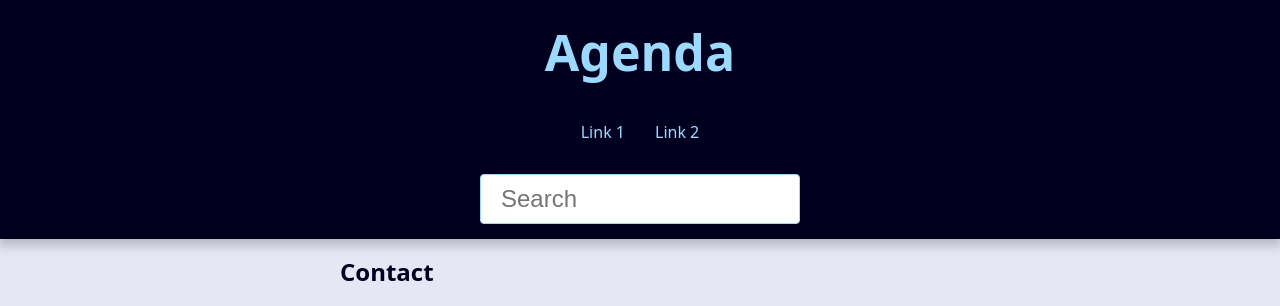
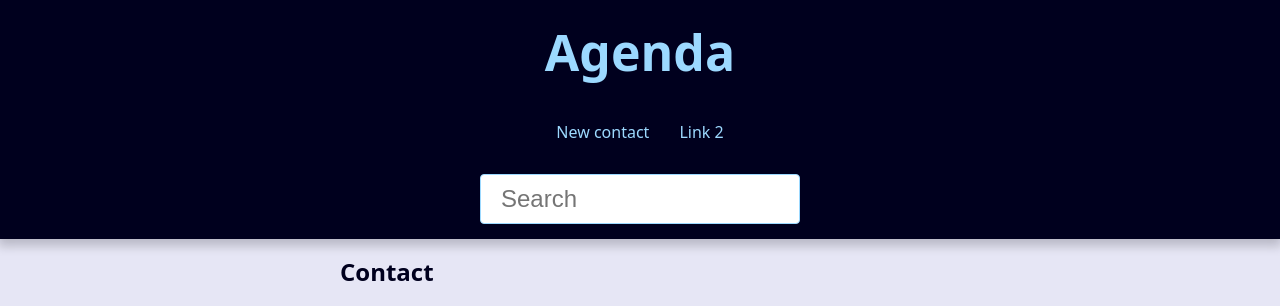
Before and after one commit to BigDave98/Django-Agenda, a Django app: page /contact/create in a window 1280 px wide. Shown: the top 306 px of the page. Run offline with Django 5.2, Linux system fonts and the light colour scheme; data that the repository does not hold is empty.

Commit message:
Creating 'Update' user fuction

```diff
--- a/base_templates/global/partials/header.html
+++ b/base_templates/global/partials/header.html
@@ -8,7 +8,7 @@
     <nav class="menu">
         <ul class="menu-list">
             <li class="menu-item">
-                <a href="" class="menu-link"> Link 1 </a>
+                <a href= {% url "contact:create" %} class="menu-link"> New contact </a>
             </li>
             <li class="menu-item">
                 <a href="" class="menu-link"> Link 2 </a>
--- a/contact/templates/contact/create.html
+++ b/contact/templates/contact/create.html
@@ -4,7 +4,7 @@
     <div class="form-wrapper">
         <h2>Contact</h2>
         <form
-            action="{% url "contact:create" %}"
+            action="{{ form_action }}"
             method="POST"
             anctype="multipart/form-data"
         >
--- a/contact/urls.py
+++ b/contact/urls.py
@@ -6,6 +6,9 @@ app_name = 'contact'
 urlpatterns = [
     path('search/', views.search, name = 'search'),
     path('', views.index, name = 'index'),
+
+    #CRUD
     path('contact/<int:contact_id>/', views.contact, name = 'contact'),
     path('contact/create', views.create, name = 'create'),
+    path('contact/<int:contact_id>/update', views.update, name = 'update'),
 ]
--- a/contact/views/contact_forms.py
+++ b/contact/views/contact_forms.py
@@ -1,11 +1,21 @@
-from django.shortcuts import render
+from django.shortcuts import render, redirect, get_object_or_404
 from contact.forms import ContactForm
+from django.urls import reverse
+from contact.models import Contact
 
 def create(request):
+    form_action = reverse('contact:create')
+
     if request.method == 'POST':
+        form = ContactForm(data=request.POST)
         context = {
-            'form': ContactForm(data=request.POST)
+            'form': form,
+            'form_action': form_action,
         }
+
+        if form.is_valid():
+            contact = form.save()
+            return redirect('contact:update', contact_id = contact.pk)
 
         return render(
             request,
@@ -14,7 +24,8 @@ def create(request):
             )
 
     context = {
-        'form': ContactForm()
+        'form': ContactForm(),
+        'form_action': form_action,
     }
 
     return render(
@@ -22,3 +33,33 @@ def create(request):
         'contact/create.html',
         context,
         )
+
+def update(request, contact_id):
+    contact = get_object_or_404(Contact, pk = contact_id, show = True)
+    form_action = reverse('contact:update', args=(contact_id,))
+    if request.method == 'POST':
+        form = ContactForm(data=request.POST, instance=contact)
+        context = {
+            'form': form,
+            'form_action': form_action,
+        }
+
+        if form.is_valid():
+            contact = form.save()
+            return redirect('contact:update', contact_id = contact.pk)
+
+        return render(
+            request,
+            'contact/create.html',
+            context,
+            )
+
+    context = {
+        'form': ContactForm(instance=contact)
+    }
+
+    return render(
+        request,
+        'contact/create.html',
+        context,
+        )
--- a/contact/views/contact_views.py
+++ b/contact/views/contact_views.py
@@ -9,7 +9,7 @@ def index(request):
         .filter(show=True)\
         .order_by('-id')
 
-    paginator = Paginator(contacts, 1)
+    paginator = Paginator(contacts, 5)
     page_number = request.GET.get("page")
     page_obj = paginator.get_page(page_number)
 
```
